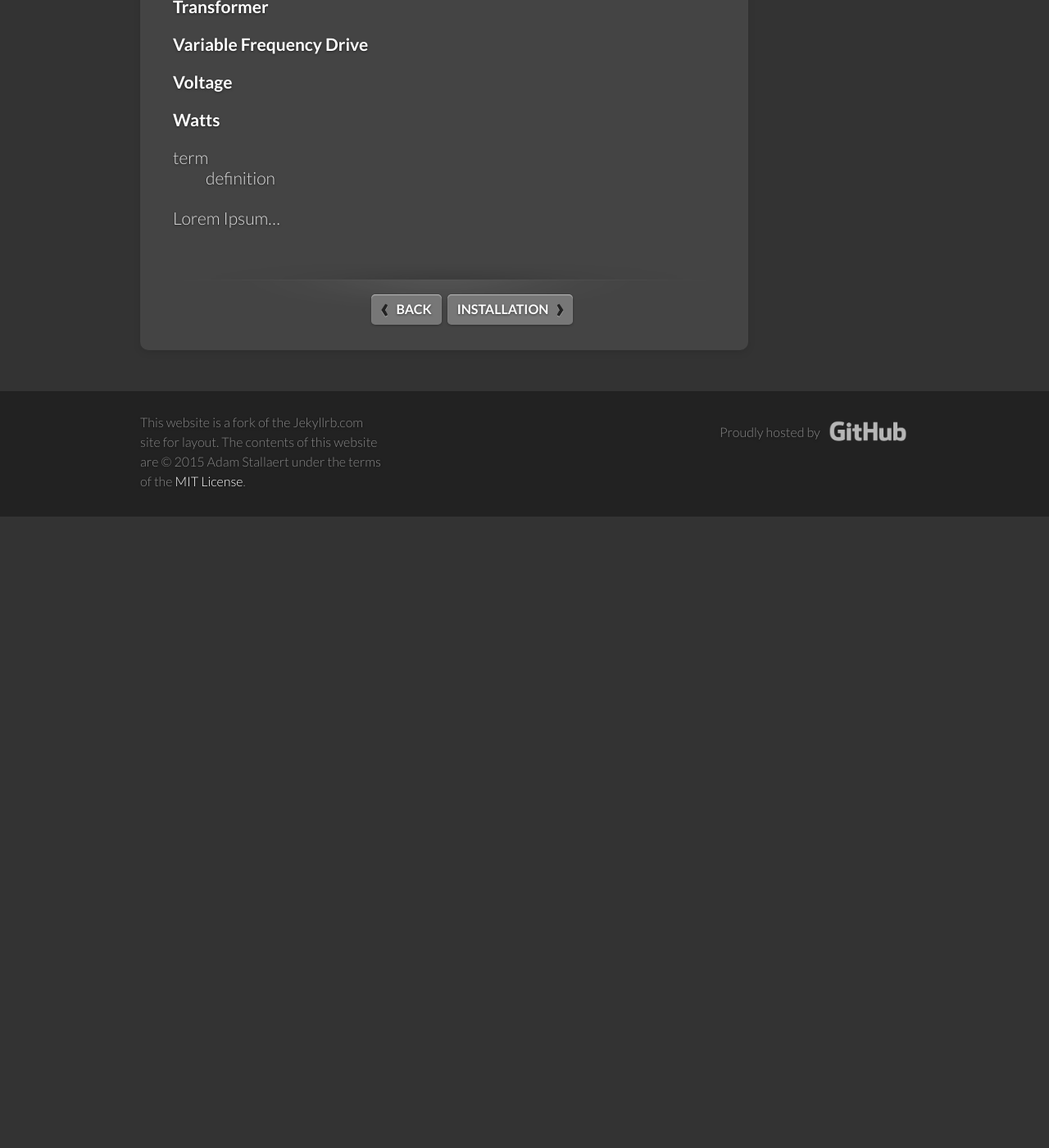
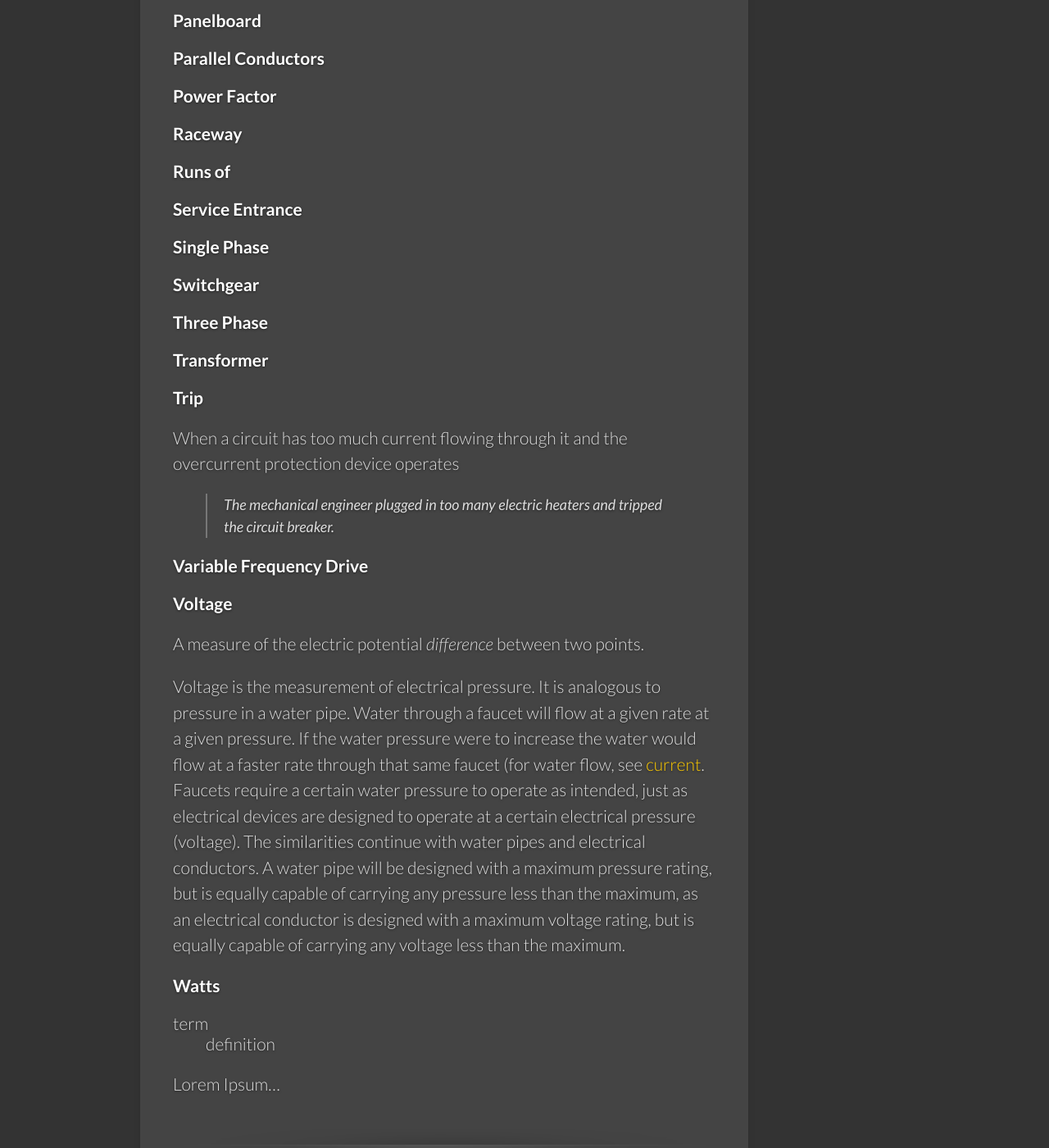
Before and after one commit to astallaert/astallaert.github.io, a Jekyll site: the page built from _ee/power-terminology.md, in a window 1280 px wide and 1400 px high, scrolled down 4175 px. Shown: the whole window at 82% size. Built offline with Jekyll 4.4.1, drawn with Linux system fonts in a browser that asks for light colours; before the commit the page ends 4805 px from its top, so only the background shows below that; some of the changed text lies outside the part shown.

Commit message:
updated power definitions

```diff
--- a/_ee/power-terminology.md
+++ b/_ee/power-terminology.md
@@ -53,6 +53,9 @@
 > A raceway of circular cross-section, other than electrical metallic tubing and electrical non-metallic tubing, into which it is intended that conductors be drawn.
 
 #### Current
+
+The electrical version of flow rate. In a water pipe, flow rate is measured in gallons per minute (GPM), and in electrical the flow rate is measured in Amperes (Amps, A). At a given pressure, a larger water pipe is able to flow more water, which is also true in electrical; at a given voltage (voltage is electrical pressure), a larger conductor will pass more current. In water this is because of a phenomenon known as pressure drop, in electrical it is known as voltage drop. Because pressure (voltage) is a potential energy, and energy cannot be created or destroyed (see [conservation of energy](http://en.wikipedia.org/wiki/Conservation_of_energy)), this potential energy is dissipated thermal energy (heat). In a water pipe, typically this not an issue. In a conductor, this thermal dissipation of energy (heat) is the main reason conductors need to be larger for higher currents. Voltage drop is typically a secondary concern and only applicable to long conductor runs.
+
 
 #### Disconnect
 
@@ -126,9 +129,19 @@
 
 #### Transformer
 
+#### Trip
+
+When a circuit has too much current flowing through it and the overcurrent protection device operates
+
+> The mechanical engineer plugged in too many electric heaters and tripped the circuit breaker.
+
 #### Variable Frequency Drive
 
 #### Voltage
+
+A measure of the electric potential _difference_ between two points.
+
+Voltage is the measurement of electrical pressure. It is analogous to pressure in a water pipe. Water through a faucet will flow at a given rate at a given pressure. If the water pressure were to increase the water would flow at a faster rate through that same faucet (for water flow, see [current]({{ site.baseurl }}/ee/power-terminology/#circuit-breaker). Faucets require a certain water pressure to operate as intended, just as electrical devices are designed to operate at a certain electrical pressure (voltage). The similarities continue with water pipes and electrical conductors. A water pipe will be designed with a maximum pressure rating, but is equally capable of carrying any pressure less than the maximum, as an electrical conductor is designed with a maximum voltage rating, but is equally capable of carrying any voltage less than the maximum.
 
 #### Watts
 
```
